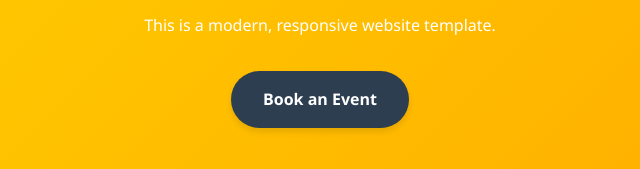
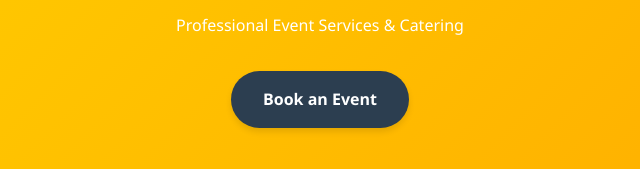
Before and after one commit to muradyan-lab/golden-service-by-ani, a website: page index.html in a window 1280 px wide. Shown: the part 382-551 px from the top of the page, 320-960 px from the left. Drawn offline with Linux system fonts and the light colour scheme.

Commit message:
Update website description

```diff
--- a/index.html
+++ b/index.html
@@ -19,7 +19,7 @@
     <main>
         <section id="home" class="hero">
             <h1>Golden Service by Ani</h1>
-            <p>This is a modern, responsive website template.</p>
+            <p>Professional Event Services & Catering</p>
             <a href="#booking" class="cta-button">Book an Event</a>
         </section>
 
```
